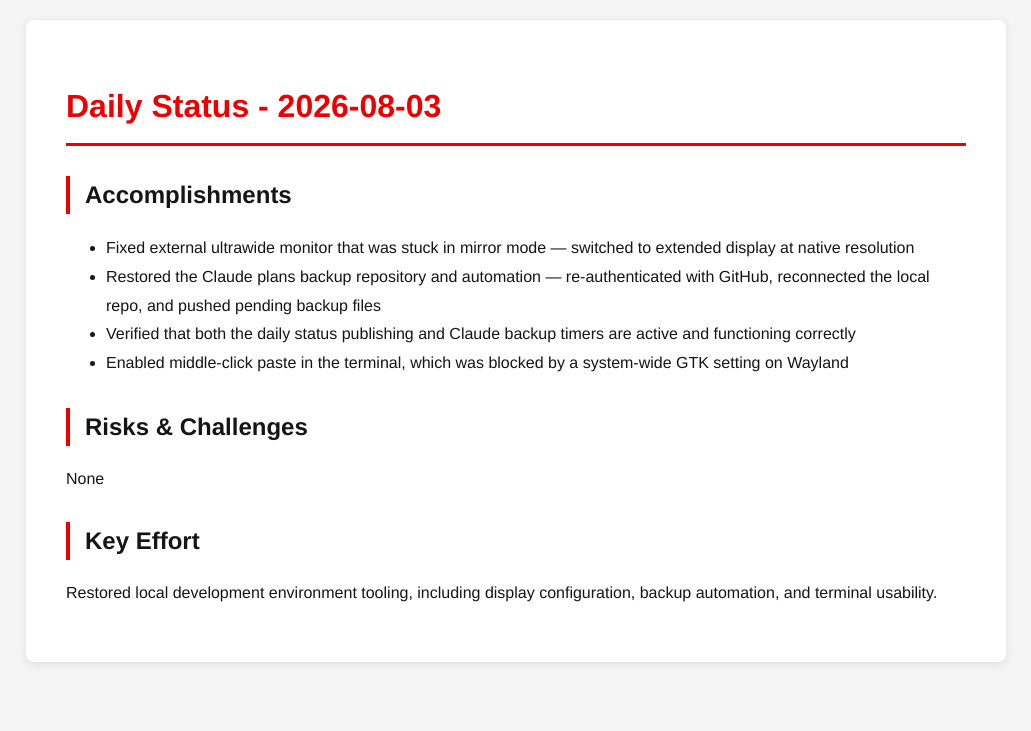
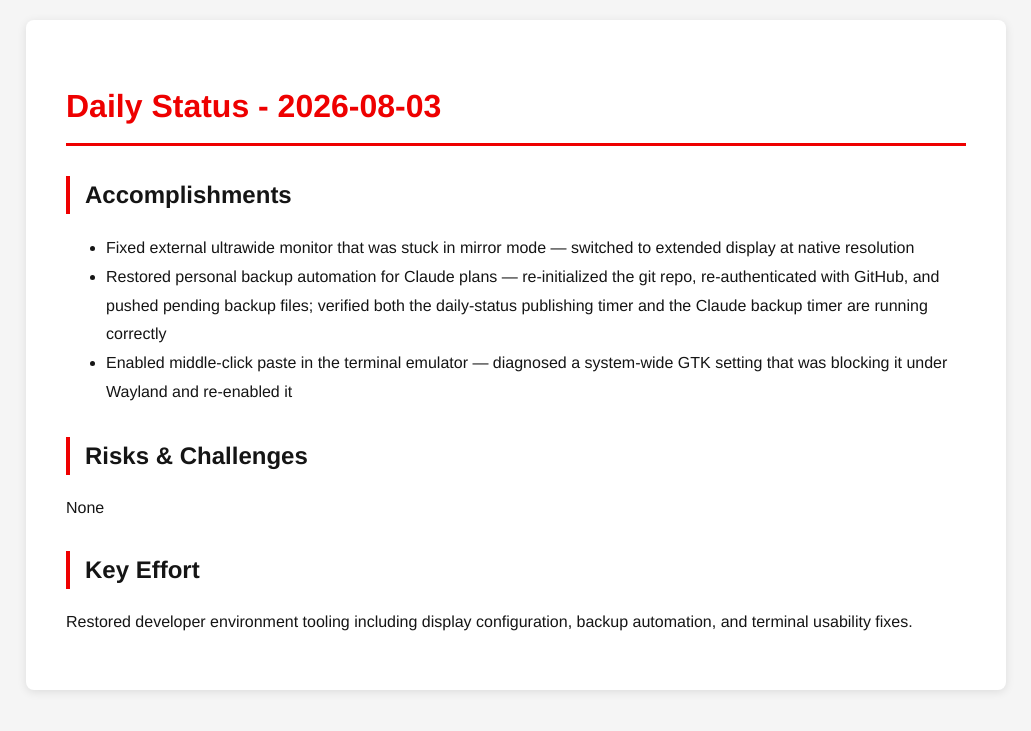
Before and after one commit to tzvatot/daily-status, a Jekyll site: the page built from 2026-08-03.md, in a window 1280 px wide. Shown: the top 731 px of the page, without its empty margins (124-1155 px from the left). Built offline with Jekyll 4.4.1, drawn with Linux system fonts in a browser that asks for light colours.

Commit message:
Daily status update - 2026-08-03

```diff
--- a/2026-08-03.md
+++ b/2026-08-03.md
@@ -8,12 +8,11 @@ date: 2026-08-03
 
 ## Accomplishments
 - Fixed external ultrawide monitor that was stuck in mirror mode — switched to extended display at native resolution
-- Restored the Claude plans backup repository and automation — re-authenticated with GitHub, reconnected the local repo, and pushed pending backup files
-- Verified that both the daily status publishing and Claude backup timers are active and functioning correctly
-- Enabled middle-click paste in the terminal, which was blocked by a system-wide GTK setting on Wayland
+- Restored personal backup automation for Claude plans — re-initialized the git repo, re-authenticated with GitHub, and pushed pending backup files; verified both the daily-status publishing timer and the Claude backup timer are running correctly
+- Enabled middle-click paste in the terminal emulator — diagnosed a system-wide GTK setting that was blocking it under Wayland and re-enabled it
 
 ## Risks & Challenges
 None
 
 ## Key Effort
-Restored local development environment tooling, including display configuration, backup automation, and terminal usability.
+Restored developer environment tooling including display configuration, backup automation, and terminal usability fixes.
```
